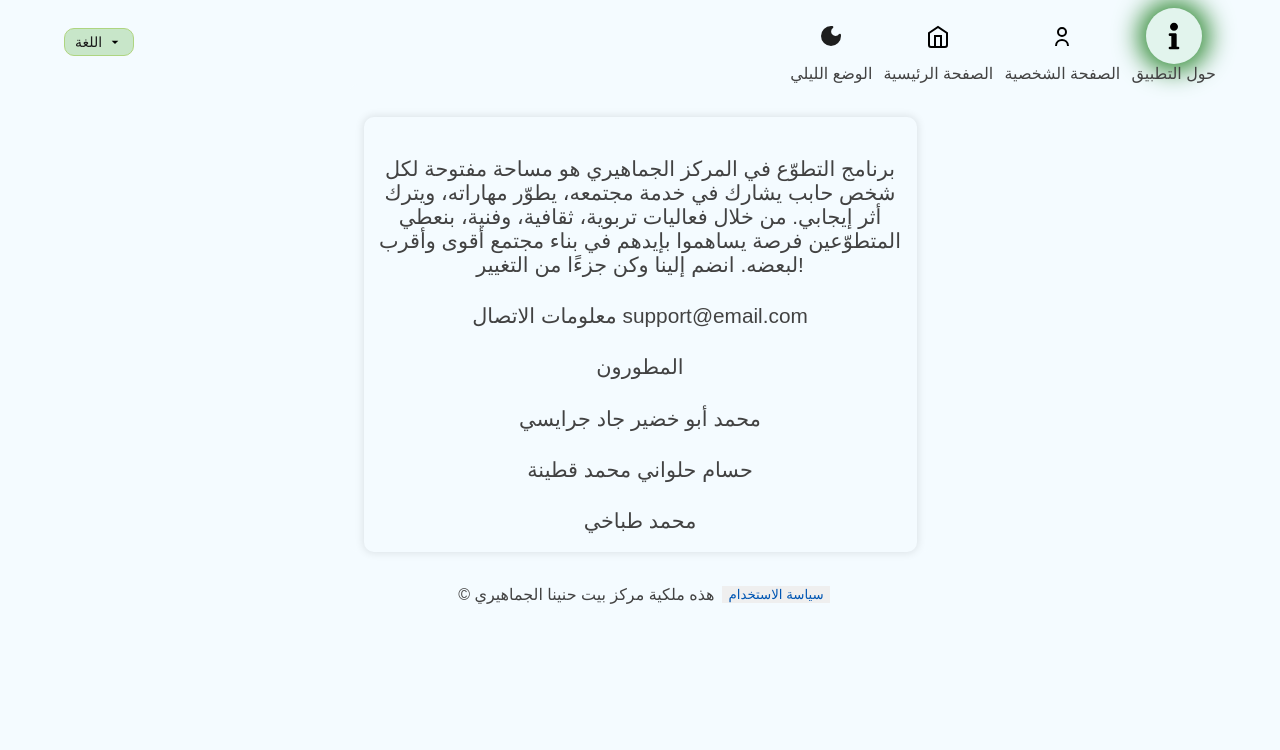
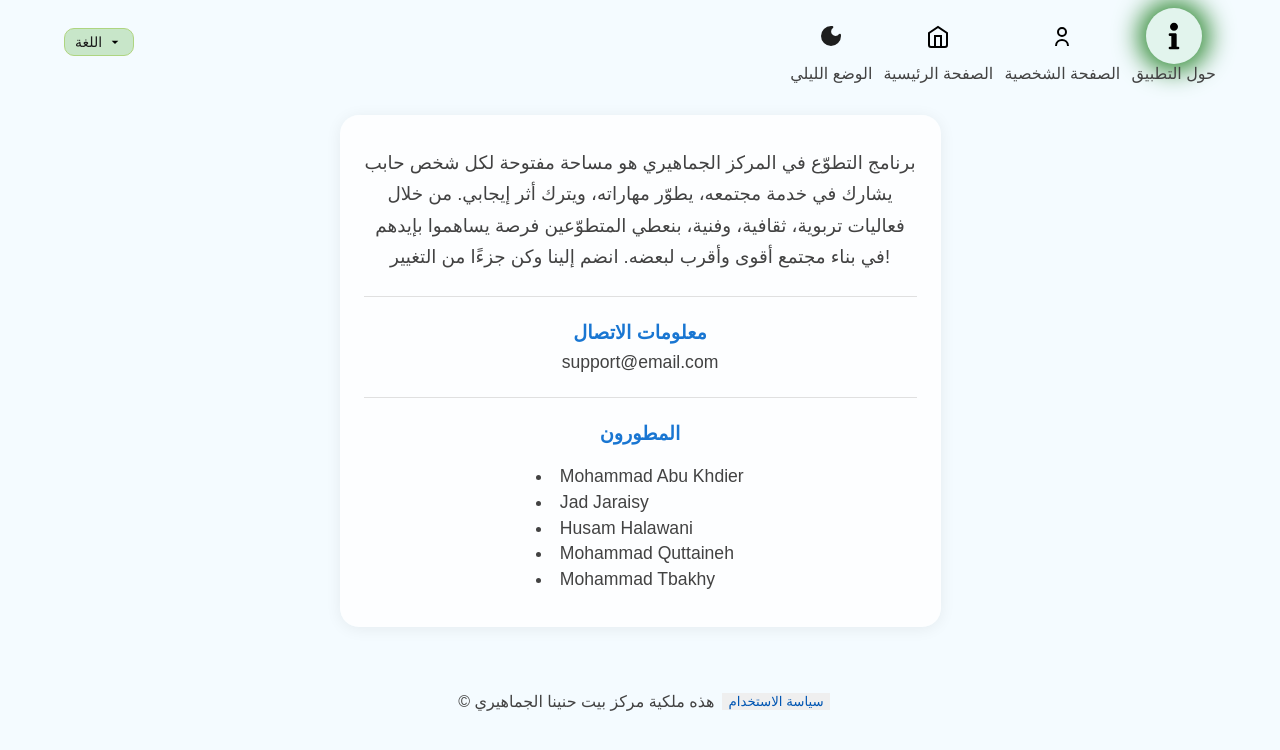
Before and after one commit to mohammadabk2/Beit-Hanina-Community-Center-Vol-App, a React (Create React App) app in the folder client/: page /about in a window 1280 px wide. Shown: the top 750 px of the page. Built offline with nearby package versions, Linux system fonts and the light colour scheme.

Commit message:
About: improve layout, section titles, and developer list

```diff
--- a/client/src/pages/AboutPage/About.js
+++ b/client/src/pages/AboutPage/About.js
@@ -11,32 +11,29 @@ const About = () => {
     <div className="app flex-box flex-column">
       {/* //TODO add check if signed in or not and use the right nav bar according to it */}
       <NavigationBar />
-      <div className="general-box scroll-box1 flex-box">
-        <div className="general-box flex-box flex-column smooth-shadow-box">
-          {/* <div className="basic-item-padding personal-area-content">
-            {tAbout("admins")}
-          </div> */}
-          <div className="basic-item-padding personal-area-content">
-            {tAbout("desc")}
+      <div className="about-container">
+        <div className="about-desc">{tAbout("desc")}</div>
+        <hr className="about-divider" />
+        <div className="about-section">
+          <div className="about-section-title">
+            {tAbout("contact") || "Contact Information"}
           </div>
-          <div className="basic-item-padding personal-area-content">
-            {tAbout("contact")} support@email.com
+          <div className="about-contact">support@email.com</div>
+        </div>
+        <hr className="about-divider" />
+        <div className="about-section">
+          <div className="about-section-title">
+            {tAbout("devs") || "Developers"}
           </div>
-          <div className="basic-item-padding personal-area-content">
-            {tAbout("devs")}
-          </div>
-          <div className="basic-item-padding personal-area-content">
-            {tAbout("mohammadak")} {tAbout("jad")}
-          </div>
-          <div className="basic-item-padding personal-area-content">
-            {tAbout("husam")} {tAbout("mohammadqt")}
-          </div>
-          <div className="basic-item-padding personal-area-content">
-            {tAbout("mohammadtb")}
-          </div>
+          <ul className="about-dev-list">
+            <li>Mohammad Abu Khdier</li>
+            <li>Jad Jaraisy</li>
+            <li>Husam Halawani</li>
+            <li>Mohammad Quttaineh</li>
+            <li>Mohammad Tbakhy</li>
+          </ul>
         </div>
       </div>
-
       <CopyRight />
     </div>
   );
```
